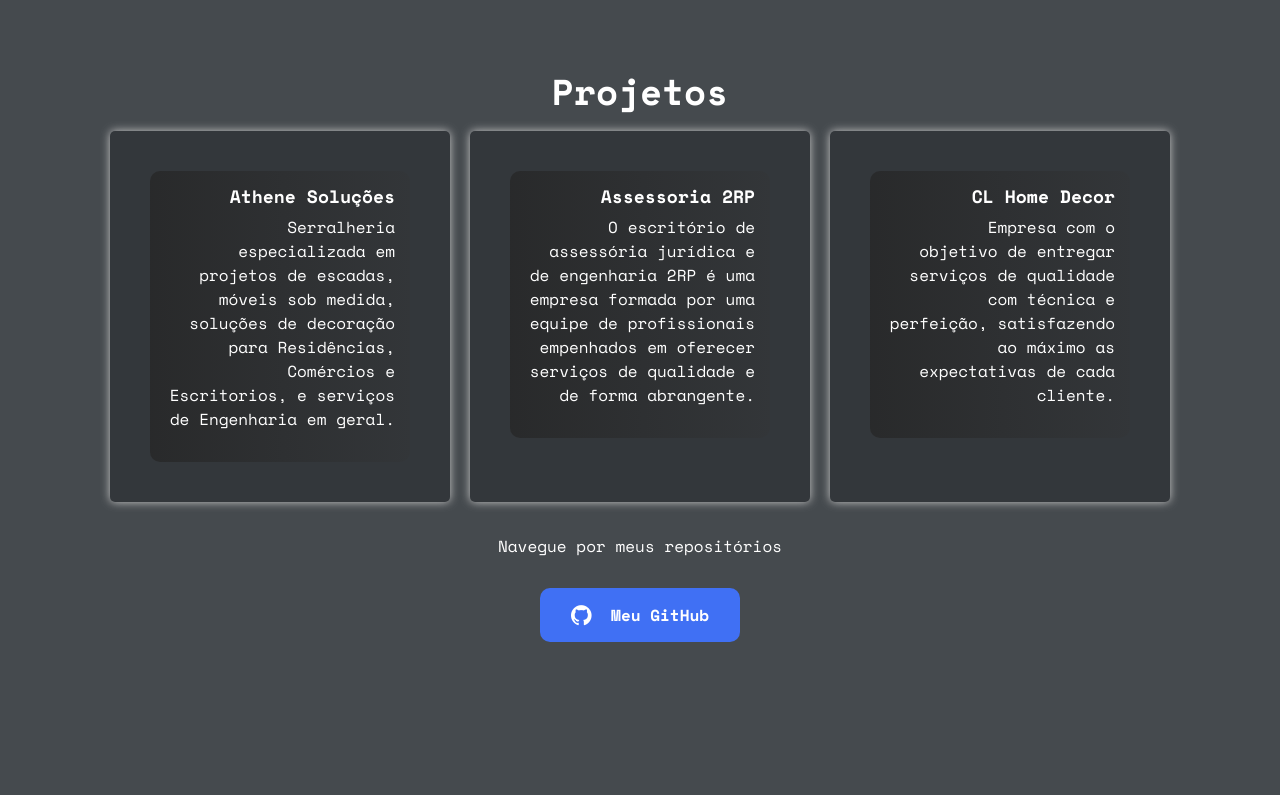
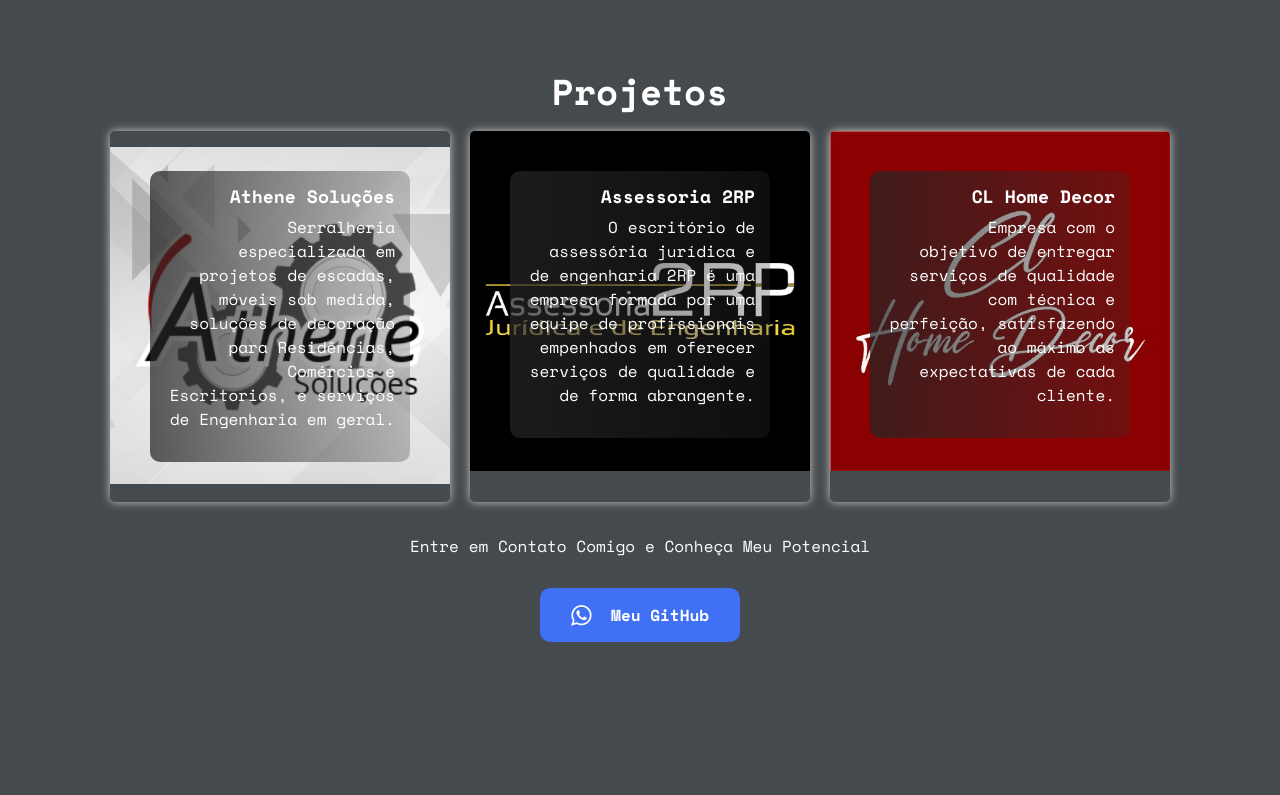
Before and after one commit to rolphmc/portfolio-rolph, a website: page index.html in a window 1280 px wide. Shown: the part 1760-2555 px from the top of the page. Drawn offline with nearby package versions, Linux system fonts and the light colour scheme.

Commit message:
Update index.html

```diff
--- a/index.html
+++ b/index.html
@@ -43,18 +43,18 @@
                     <li class="nav-item px-2 active">
                         <a class="nav-link text-light" href="index.html#who-im"> Sobre Mim </a>
                     </li>
-                        <!--<li class="nav-item px-2">
+                        <li class="nav-item px-2">
                             <a class="nav-link text-light" href="index.html#projects">Projetos</a>
-                        </li>-->
+                        </li>
                         <!--<li class="nav-item px-2">
                             <a class="nav-link text-light" href="index.html#services">Serviços</a>
                         </li>-->
-                    <li class="nav-item px-2">
+                    <!--<li class="nav-item px-2">
                         <a class="nav-link text-light" href="index.html#knowledge">Habilidades</a>
-                    </li>
-                    <li class="nav-item px-2">
+                    </li>-->
+                    <!--<li class="nav-item px-2">
                         <a class="nav-link text-light" href="exercise.html"><strong>Estudos</strong></a>
-                    </li>
+                    </li>-->
                 </ul>
                 <!--Dropdown menu-->
                 <ul class="navbar nav navbar-collapse">
@@ -121,7 +121,7 @@
             <article class="cards-group">
 
 
-                <div class="cards" id="cl-graphc">
+                <div class="cards" id="athene">
                     <div class="gradiente">
                         <h2> Athene Soluções </h2>
                         <p> Serralheria especializada em projetos de escadas, móveis sob medida, soluções de decoração para Residências, Comércios e Escritorios, e serviços de Engenharia em geral. </p>
@@ -129,7 +129,7 @@
                 </div>
 
 
-                <div class="cards" id="property-appraser">
+                <div class="cards" id="assessoria2rp">
                     <div class="gradiente">
                         <h2> Assessoria 2RP </h2>
                         <p> O escritório de assessória jurídica e de engenharia 2RP é uma empresa formada por uma equipe de profissionais empenhados em oferecer serviços de qualidade e de forma abrangente.</p>
@@ -137,7 +137,7 @@
                 </div>
 
 
-                <div class="cards" id="dynamic-stories">
+                <div class="cards" id="clhomedecor">
                     <div class="gradiente">
                         <h2> CL Home Decor </h2>
                         <p> Empresa com o objetivo de entregar serviços de qualidade com técnica e perfeição, satisfazendo ao máximo as expectativas de cada cliente.</p>
@@ -145,10 +145,10 @@
                 </div>
             </article>
             <article class="padding-bottom5">
-                <P class="text-center padding-top2 no-ident">Navegue por meus repositórios</P>
-                    <a href="https://github.com/RolphMc" target="_blank" style="margin-left: auto;
+                <P class="text-center padding-top2 no-ident">Entre em Contato Comigo e Conheça Meu Potencial</P>
+                    <a href="https://wa.me/5511969443603" target="_blank" style="margin-left: auto;
                     margin-right: auto;">
-                        <i class="fa fa-github" ></i> &nbsp; Meu GitHub
+                        <i class="fa fa-whatsapp" ></i> &nbsp; Meu GitHub
                     </a>
             </article>
         </section>
```
